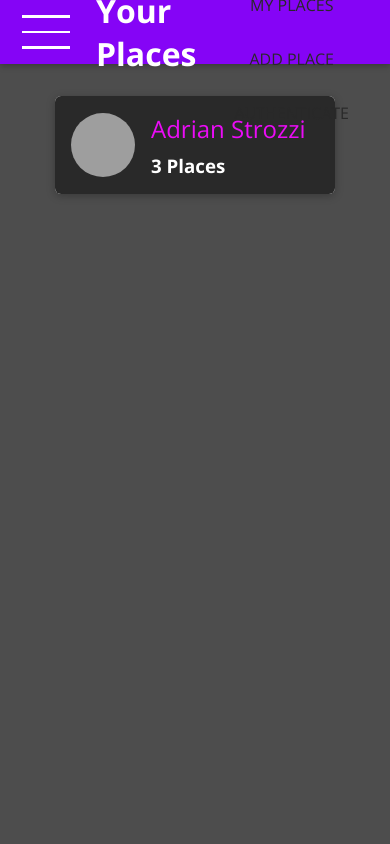
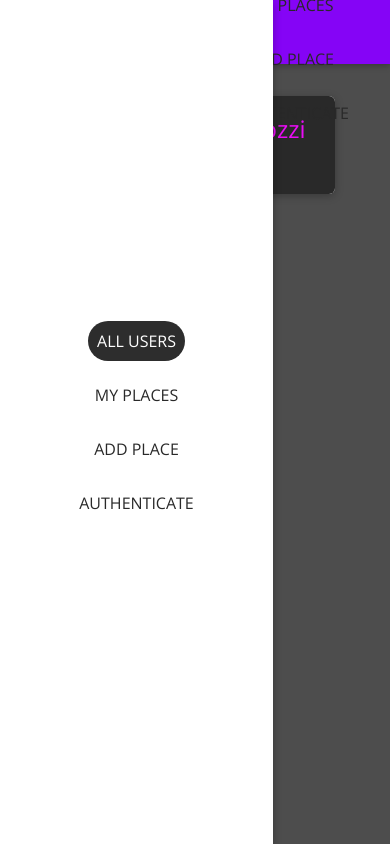
Before and after one commit to adrianstrozzi/MERN-App, a React (Create React App) app: page / in a window 390 px wide. Built offline with nearby package versions, Linux system fonts and the light colour scheme; grey boxes are pictures that could not be loaded.

Commit message:
Added Side Drawer for mobile view

```diff
--- a/src/shared/components/Navigation/MainNavigation.js
+++ b/src/shared/components/Navigation/MainNavigation.js
@@ -3,10 +3,17 @@
 
 import MainHeader from "./MainHeader";
 import NavLinks from "./NavLinks";
+import SideDrawer from "./SideDrawer";
 import './MainNavigation.css'
 
 const MainNavigation = props => {
   return (
+    <React.Fragment>
+      <SideDrawer>
+        <nav className="main-navigation__drawer-nav">
+          <NavLinks />
+        </nav>
+      </SideDrawer>
       <MainHeader>
         <button className="main-navigation__menu-btn">
           <span />
@@ -20,6 +27,7 @@
           <NavLinks />
         </nav>
       </MainHeader>
+    </React.Fragment>
   )
 }
 
--- a/src/shared/components/Navigation/SideDrawer.css
+++ b/src/shared/components/Navigation/SideDrawer.css
@@ -0,0 +1,10 @@
+.side-drawer {
+  position: fixed;
+  left: 0;
+  top: 0;
+  z-index: 100;
+  height: 100vh;
+  width: 70%;
+  background: white;
+  box-shadow: 0 2px 8px rgba(0, 0, 0, 0.26);
+}
--- a/src/shared/components/Navigation/SideDrawer.js
+++ b/src/shared/components/Navigation/SideDrawer.js
@@ -0,0 +1,11 @@
+import React from "react";
+
+import './SideDrawer.css'
+
+const SideDrawer = props => {
+  return (
+    <aside className="side-drawer">{props.children}</aside>
+  )
+}
+
+export default SideDrawer;
```
Lines whose indentation alone changed are shown as unchanged.
